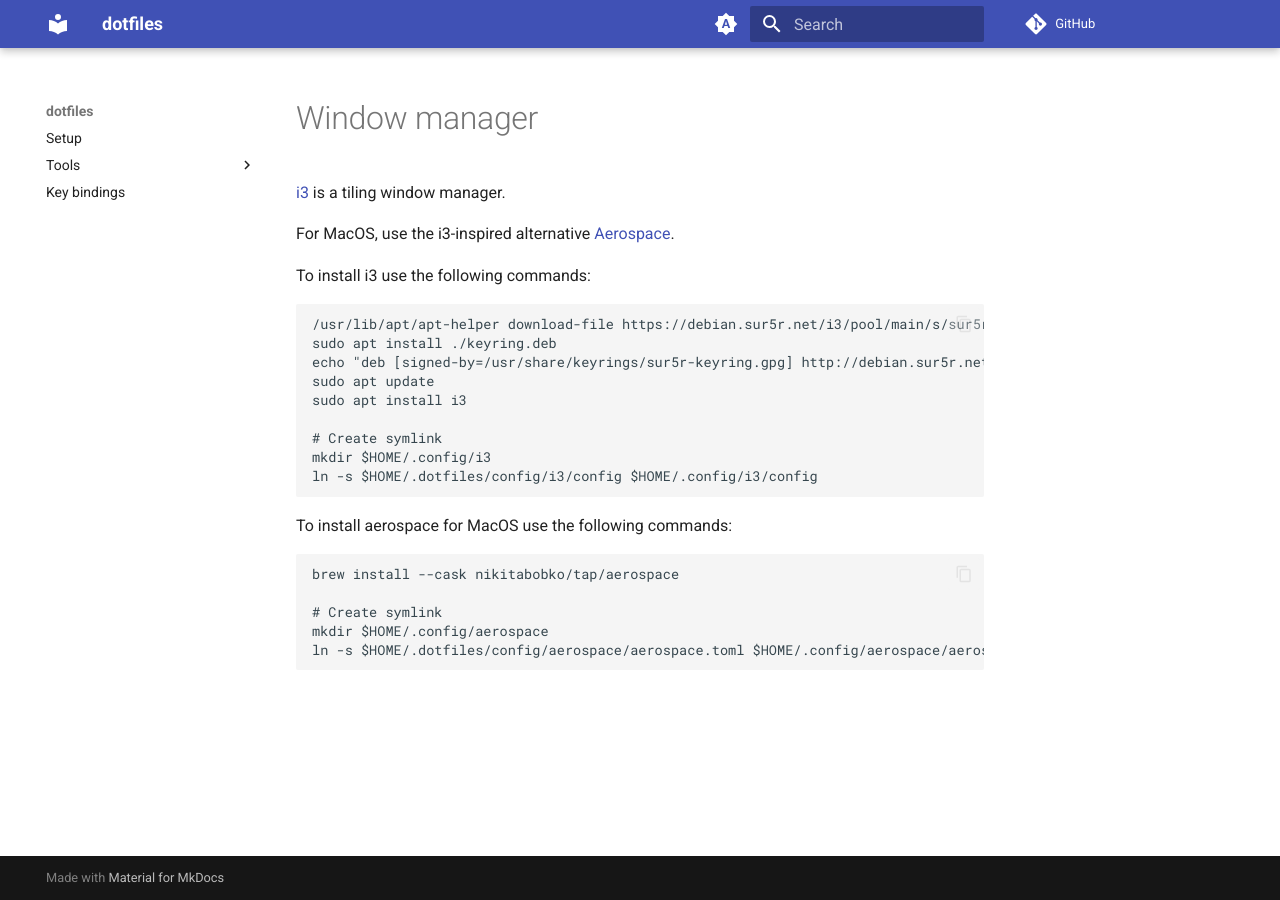
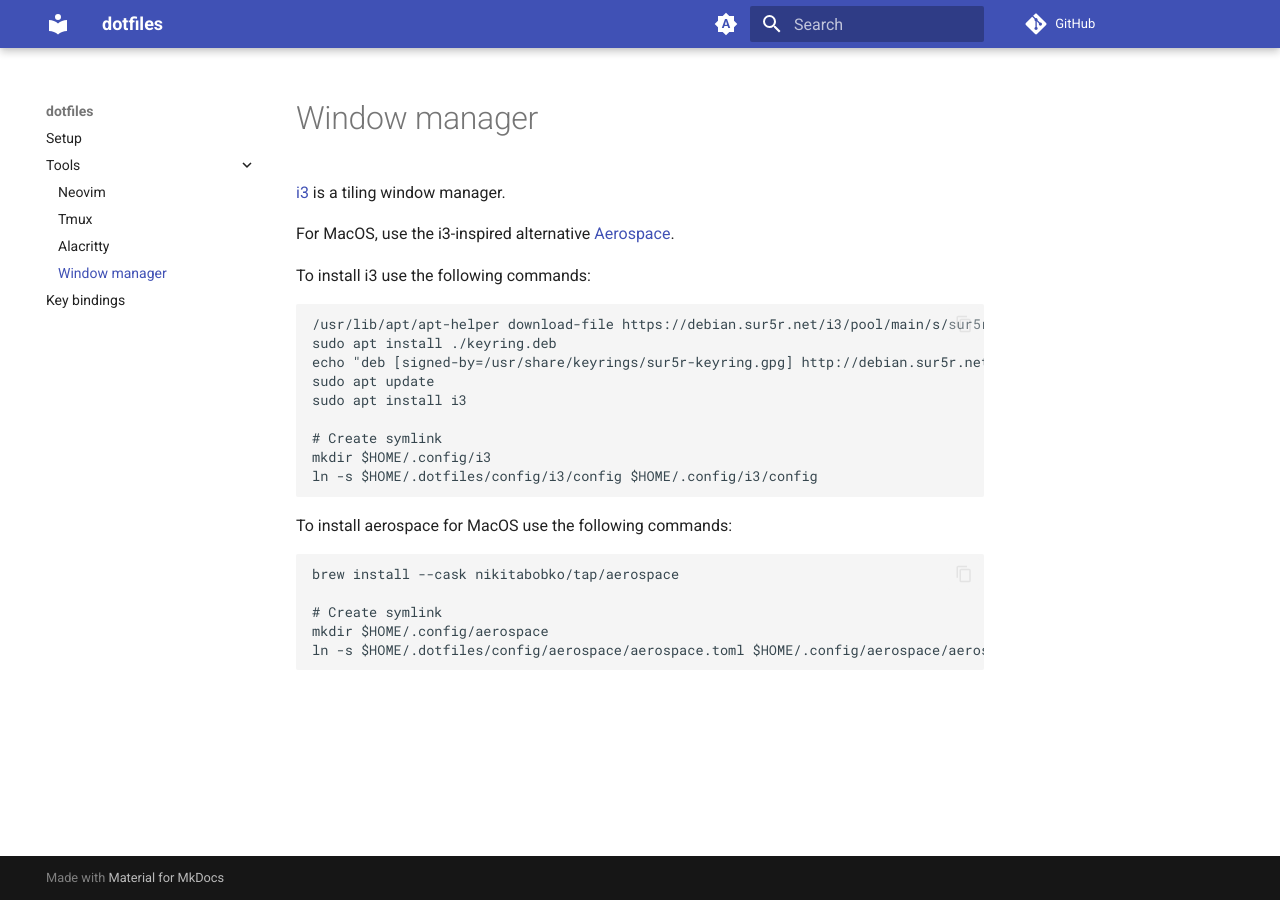
Before and after one commit to HieuDao-code/dotfiles, an MkDocs documentation site: the page built from docs/window_manager.md, in a window 1280 px wide. Built offline with MkDocs 1.6.1 and Material for MkDocs 9.7.7, drawn with Linux system fonts in a browser that asks for light colours; comment, search, counter and statistics services are not loaded.

Commit message:
Update mkdocs.yml

```diff
--- a/mkdocs.yml
+++ b/mkdocs.yml
@@ -40,5 +40,5 @@ nav:
       - neovim.md
       - tmux.md
       - alacritty.md
-      - i3.md
+      - window_manager.md
   - key_binding.md
```
